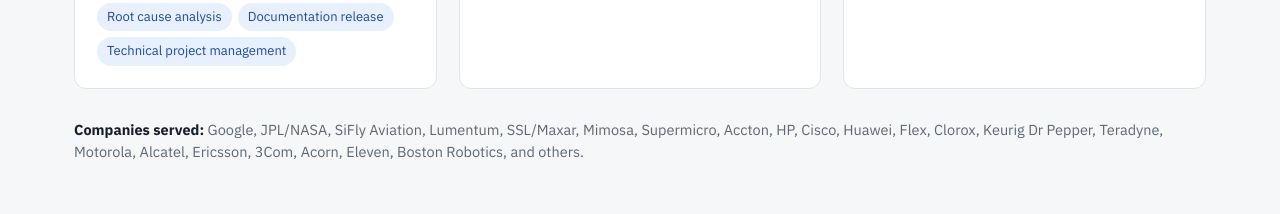
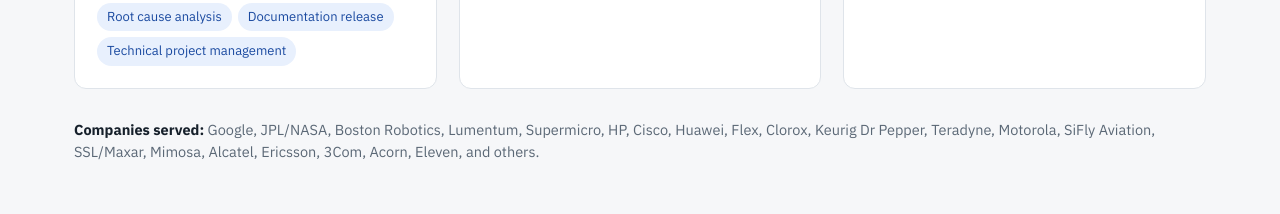
Before and after one commit to grandpajustin/grandpajustin.github.io, a plain HTML site: page index.html in a window 1280 px wide. Shown: the part 4754-4968 px from the top of the page. Drawn offline with Linux system fonts and the light colour scheme.

Commit message:
Reorder companies served
Co-Authored-By: Claude Opus 5.5 <noreply@anthropic.com>
Claude-Session: https://claude.ai/code/session_017T13P1vduZzoGBJtMX8YYG

```diff
--- a/index.html
+++ b/index.html
@@ -278,7 +278,7 @@ footer .mono{font-family:var(--mono);font-size:14px}
       <div class="skill"><h4>Processes</h4><div class="chips">
         <span class="chip">Injection molding</span><span class="chip">Die casting</span><span class="chip">Stamping</span><span class="chip">Extrusion</span><span class="chip">Machining</span><span class="chip">Brazing</span><span class="chip">Welding</span><span class="chip">Ultrasonic welding</span><span class="chip">Die cutting</span><span class="chip">Molded pulp</span><span class="chip">PCBs</span><span class="chip">Plating &amp; finishes</span><span class="chip">3D printing</span><span class="chip">Soldering</span><span class="chip">Prototyping</span><span class="chip">Model making</span></div></div>
     </div>
-    <p class="logos"><b>Companies served:</b> Google, JPL/NASA, SiFly Aviation, Lumentum, SSL/Maxar, Mimosa, Supermicro, Accton, HP, Cisco, Huawei, Flex, Clorox, Keurig Dr Pepper, Teradyne, Motorola, Alcatel, Ericsson, 3Com, Acorn, Eleven, Boston Robotics, and others.</p>
+    <p class="logos"><b>Companies served:</b> Google, JPL/NASA, Boston Robotics, Lumentum, Supermicro, HP, Cisco, Huawei, Flex, Clorox, Keurig Dr Pepper, Teradyne, Motorola, SiFly Aviation, SSL/Maxar, Mimosa, Alcatel, Ericsson, 3Com, Acorn, Eleven, and others.</p>
   </div>
 </section>
 
```
